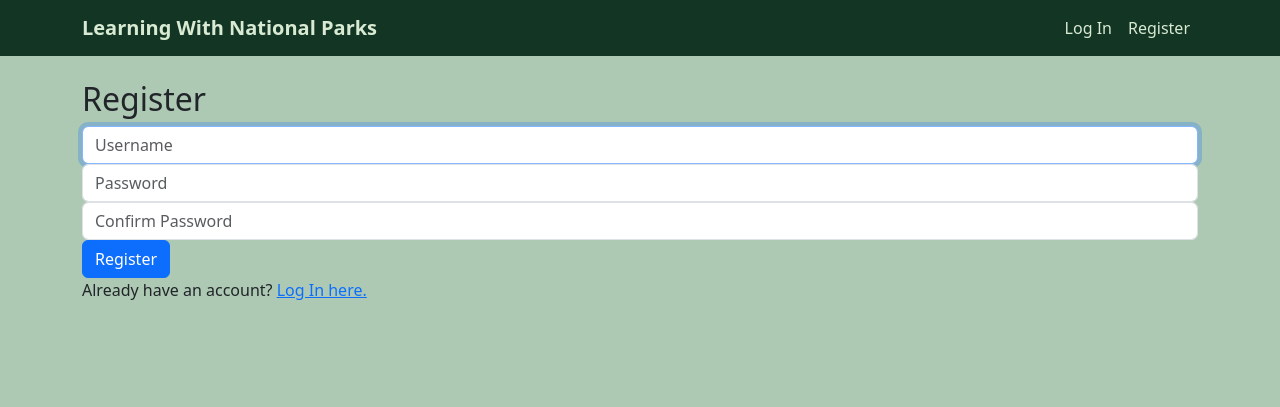
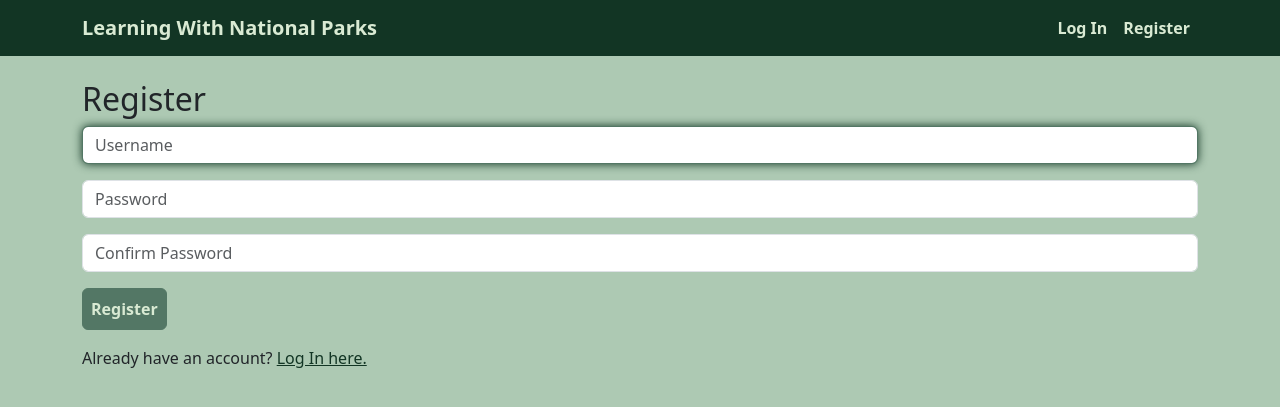
Before and after one commit to mdhcodes/learning-with-nature, a Django app: page /register in a window 1280 px wide. Shown: the top 407 px of the page. Run offline with Django 5.2, Linux system fonts and the light colour scheme.

Commit message:
Update Lesson model to capture only one park code not an array and add styles to login.html, register.html, and navbar

```diff
--- a/parks/static/styles.css
+++ b/parks/static/styles.css
@@ -12,12 +12,21 @@ body {
     /* color: #fff !important; */
 }
 
+.nav-hello,
+#saved,
+.nav-login,
+.nav-logout,
+.nav-register {
+    font-weight: 600;
+}
+
 .find-park {
     border: thin solid #537765;
     border-radius: 5px;
     padding: .5em;
     color: #D9EAD3;
     background-color: #537765;
+    font-weight: 600;
 }
 
 .find-park:hover {
@@ -88,5 +97,39 @@ body {
 }
 
 /* STYLE LOGIN AND REGISTER PAGES WITH GREEN COLORS AND POSSIBLY AN IMAGE */
+/* https://stackoverflow.com/questions/16156594/how-to-change-border-color-of-textarea-on-focus */
+
+.input:focus {
+    outline: none !important;
+    border: thin solid #537765;
+    box-shadow: 0 0 10px #123524;
+  }
+
+.register,
+.login {
+    border: thin solid #537765 !important;
+    padding: .5em !important;
+    color: #D9EAD3 !important;
+    background-color: #537765 !important;
+    font-weight: 600;
+}
+
+.register:hover,
+.login:hover {
+    color: #fff !important;
+    background-color: #123524 !important;
+}
+
+
+.alt-login a,
+.alt-register a {
+    color: #123524;
+}
+
+.alt-login a:hover,
+.alt-register a:hover {
+    color: #537765;
+}
+
 
 /* ADD MEDIA QUERIES TO ADJUST VIEW ON TABLET AND MOBILE DEVICES */
--- a/parks/templates/parks/layout.html
+++ b/parks/templates/parks/layout.html
@@ -24,21 +24,21 @@
                         <li class="nav-item">
 
                             {% comment %} Clicking on the username should load the user's profile information. {% endcomment %}
-                            <a class="nav-link" href="#">Hello, {{ user.username }}</a>
+                            <a class="nav-hello nav-link" href="#">Hello, {{ user.username }}</a>
                         </li>
                         <li class="nav-item">
                             <!-- <a id="saved" class="nav-link" href="{% url 'saved' %}">Saved Lessons</a> --><!-- When the 'Saved Lessons' link <a> is clicked, the program displays JSON data in the browser via href route/path /saved which is not the desired outcome. -->
                             <button id="saved" class="nav-link">Saved Lessons</button><!-- When the button is clicked, the program sends data to the console as expected. -->
                         </li>
                         <li class="nav-item">
-                            <a class="nav-link" href="{% url 'logout' %}">Log Out</a>
+                            <a class="nav-login nav-link" href="{% url 'logout' %}">Log Out</a>
                         </li>
                         {% else %}
                             <li class="nav-item">
-                                <a class="nav-link" href="{% url 'login' %}">Log In</a>
+                                <a class="nav-logout nav-link" href="{% url 'login' %}">Log In</a>
                             </li>
                             <li class="nav-item">
-                                <a class="nav-link" href="{% url 'register' %}">Register</a>
+                                <a class="nav-register nav-link" href="{% url 'register' %}">Register</a>
                             </li>
                         {% endif %}
                     </ul>
--- a/parks/templates/parks/register.html
+++ b/parks/templates/parks/register.html
@@ -10,18 +10,18 @@
 
     <form action="{% url 'register' %}" method="post">
         {% csrf_token %}
-        <div class="form-group">
-            <input class="form-control" autofocus type="text" name="username" placeholder="Username">
+        <div class="form-group mb-3">
+            <input class="input form-control" autofocus type="text" name="username" placeholder="Username">
         </div>
-        <div class="form-group">
-            <input class="form-control" type="password" name="password" placeholder="Password">
+        <div class="form-group mb-3">
+            <input class="input form-control" type="password" name="password" placeholder="Password">
         </div>
-        <div class="form-group">
-            <input class="form-control" type="password" name="confirmation" placeholder="Confirm Password">
+        <div class="form-group mb-3">
+            <input class="input form-control" type="password" name="confirmation" placeholder="Confirm Password">
         </div>
-        <input class="btn btn-primary" type="submit" value="Register">
+        <input class="register btn btn-primary mb-3" type="submit" value="Register">
     </form>
 
-    Already have an account? <a href="{% url 'login' %}">Log In here.</a>
+    <p class="alt-login">Already have an account? <a href="{% url 'login' %}">Log In here.</a></p>
 
 {% endblock body %}
--- a/parks/views.py
+++ b/parks/views.py
@@ -354,7 +354,8 @@ def save_park_lesson(request):
                 url = data['url']
                 # url = data.get('url')
                 title = data.get('title')
-                parks = data.get('parks')
+                park = data.get('park')
+                print('Save park_code:', park)
                 questionObjective = data.get('questionObjective')
                 gradeLevel = data.get('gradeLevel')
                 commonCore = data.get('commonCore')
@@ -366,7 +367,7 @@ def save_park_lesson(request):
                 lesson = Lesson(
                     url=url,
                     title=title,
-                    parks=parks,
+                    park=park,
                     questionObjective=questionObjective,
                     gradeLevel=gradeLevel,
                     commonCore=commonCore,
```
Also changed, not shown: parks/models.py (+5 -3 lines), parks/static/learning.js (+10 -4 lines), parks/templates/parks/login.html (+6 -6 lines), parks/migrations/0007_remove_lesson_parks_lesson_park.py (added).
